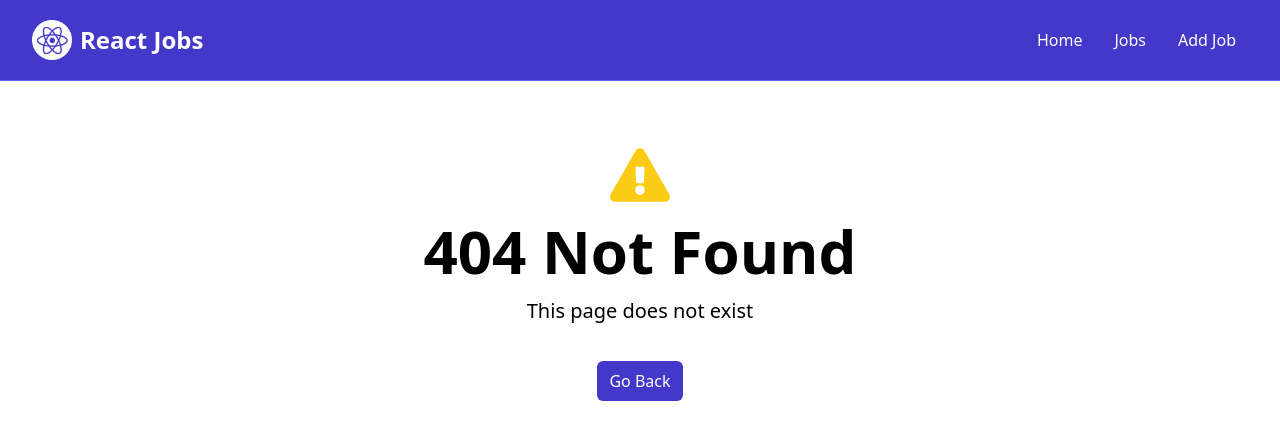
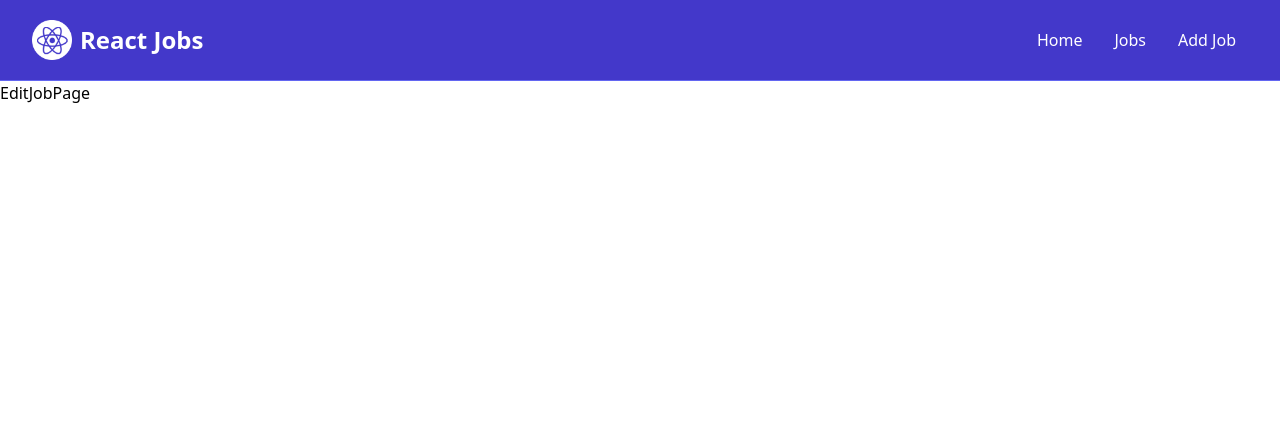
Before and after one commit to Jaspreet-Nijjar/react-job-board, a React (Vite) app: page /edit-job/1 in a window 1280 px wide. Before the commit this address had no page. Shown: the top 440 px of the page. Built offline with nearby package versions, Linux system fonts and the light colour scheme; data requests are answered from the project's data file.

Commit message:
added route for EditJobPage

```diff
--- a/src/App.tsx
+++ b/src/App.tsx
@@ -10,6 +10,7 @@ import JobsPage from './pages/JobsPage';
 import AddJobPage from './pages/AddJobPage';
 import NotFound from './pages/NotFound';
 import JobPage, { jobLoader } from './pages/JobPage';
+import EditJobPage from './pages/EditJobPage';
 
 const App = () => {
   const addJob = async (newJob) => {
@@ -42,6 +43,11 @@ const App = () => {
           path="/jobs/:id"
           element={<JobPage deleteJob={deleteJob} />}
         />
+        <Route
+          path="/edit-job/:id"
+          element={<EditJobPage />}
+          loader={jobLoader}
+        />
       </Route>
     )
   );
--- /dev/null
+++ b/src/pages/EditJobPage.tsx
@@ -0,0 +1,5 @@
+const EditJobPage = () => {
+  return <div>EditJobPage</div>;
+};
+
+export default EditJobPage;
```
